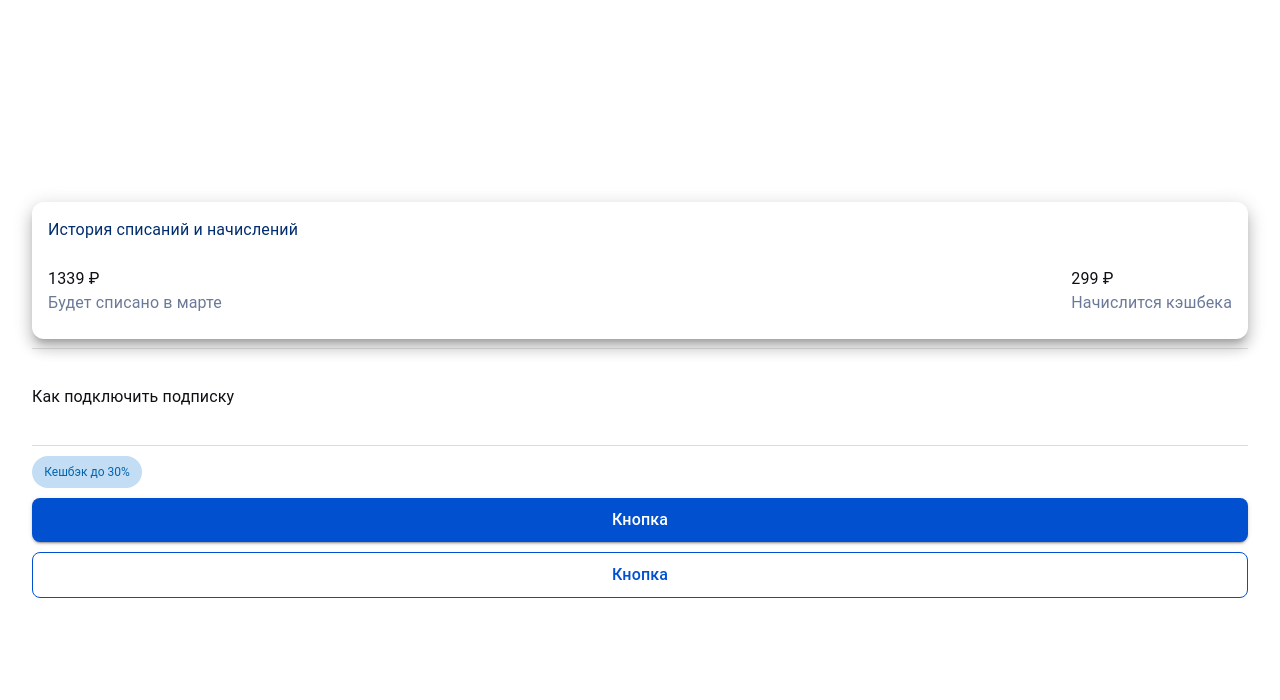
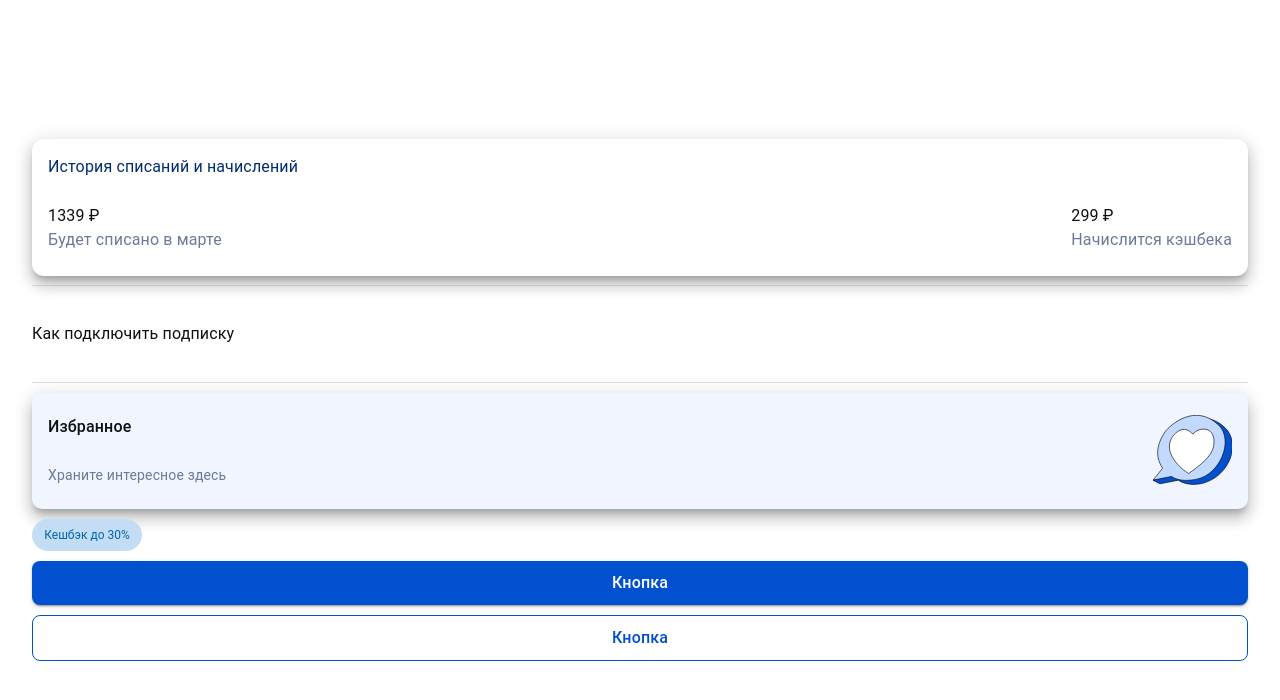
Before and after one commit to margo-yunanova/pay2u-subscriptions-hackathon, a React (Vite) app: page / in a window 1280 px wide. Shown: the top 700 px of the page. Built offline with nearby package versions, Linux system fonts and the light colour scheme; some icons are missing.

Commit message:
feat: implement MainCard

```diff
--- a/src/app/App.tsx
+++ b/src/app/App.tsx
@@ -1,13 +1,16 @@
 import { Accordion } from '../ui/accordion';
 import { Button } from '../ui/button';
 import { Chip } from '../ui/chip';
+import { MainCard } from '../ui/main-card';
 import { SummaryPaymentHistory } from '../ui/summary-payment-history';
 import './App.css';
+
 function App() {
   return (
     <div style={{ display: 'flex', flexDirection: 'column', gap: '10px' }}>
       <SummaryPaymentHistory />
       <Accordion />
+      <MainCard />
       <Chip label="Кешбэк до 30%" />
       <Button variant="contained">кнопка</Button>
       <Button variant="outlined">кнопка</Button>
--- /dev/null
+++ b/src/ui/main-card/MainCard.tsx
@@ -0,0 +1,79 @@
+import { Card as CardBase, styled, CardProps } from '@mui/material';
+import { FC } from 'react';
+import { useTheme } from '@mui/material/styles';
+import Box from '@mui/material/Box';
+
+import CardContent from '@mui/material/CardContent';
+import CardMedia from '@mui/material/CardMedia';
+import Typography from '@mui/material/Typography';
+
+import heart from '../../assets/heart.svg';
+
+const StyledMainCard = styled(CardBase)<CardProps>(({ theme }) => ({
+  backgroundColor: theme.palette.background.brandDay5,
+  borderRadius: '10px',
+}));
+
+interface MainCardProps {
+  title?: string;
+  subtitle?: string;
+  image?: string;
+}
+
+export const MainCard: FC<MainCardProps> = ({
+  title = 'Избранное',
+  subtitle = 'Храните интересное здесь',
+  image = heart,
+}) => {
+  const theme = useTheme();
+
+  return (
+    <StyledMainCard elevation={10}>
+      <CardContent
+        sx={{
+          display: 'flex',
+          flexDirection: 'row',
+          justifyContent: 'space-between',
+          gap: '26px',
+          padding: '22px 16px',
+        }}
+      >
+        <Box
+          sx={{
+            display: 'flex',
+            flexDirection: 'column',
+            justifyContent: 'space-between',
+          }}
+        >
+          <Typography
+            variant="body1"
+            component="span"
+            sx={{
+              textAlign: 'left',
+              fontWeight: '500',
+            }}
+          >
+            {title}
+          </Typography>
+          <Typography
+            variant="body2"
+            color="text.secondary"
+            component="span"
+            sx={{
+              textAlign: 'left',
+            }}
+          >
+            {subtitle}
+          </Typography>
+        </Box>
+
+        <CardMedia
+          component="img"
+          sx={{ width: '79px', height: '70px' }}
+          image={image}
+          alt="Сердце"
+        />
+      </CardContent>
+    </StyledMainCard>
+  );
+};
--- /dev/null
+++ b/src/ui/main-card/index.ts
@@ -0,0 +1 @@
+export { MainCard } from './MainCard';
```
Also changed, not shown: src/assets/heart.svg (added).
